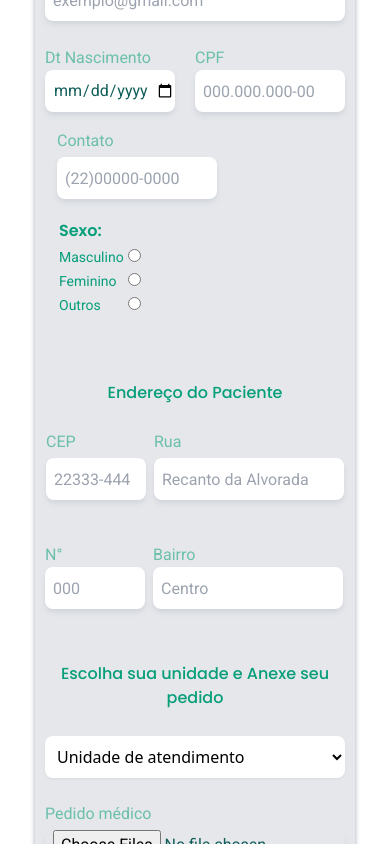
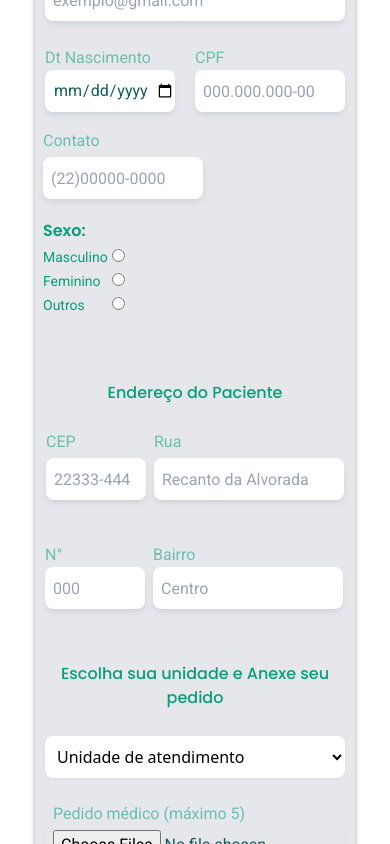
Before and after one commit to cadugomes06/Fast-Lab, a React (Vite) app: page /user/solicitacao in a window 390 px wide. Shown: the part 840-1684 px from the top of the page. Built offline with nearby package versions, Linux system fonts and the light colour scheme.

Commit message:
reparando erros na responsividade do formulário

```diff
--- a/src/pages/User/Form/Form.tsx
+++ b/src/pages/User/Form/Form.tsx
@@ -58,7 +58,6 @@ const Form = () => {
   useEffect(() => {
     let imgs: any = fileUrl;
     const urls: string[] = [];
-    setLoading(true)
 
     const uploadPromises = imgs.map(async (file: any) => {
       const docRef = ref(storage, `documentos/${file?.name}`);
@@ -76,7 +75,6 @@ const Form = () => {
           ...prevImageURL,
           urls: prevImageURL.urls.concat(urls),
         }));
-        setLoading(false)
       })
 }, [fileUrl]);
 
@@ -343,7 +341,7 @@ const Form = () => {
                   onChange={(e) => setCardNumber(e.target.value)}
                 />
                 {cardnumberError ? (
-                  <p className="absolute mt-[-14px] pl-2 text-red-500">
+                  <p className="absolute mt-[-14px] pl-2 text-red-500 sm:pl-0 sm:mt-[4.5rem]">
                     {cardnumberError}
                   </p>
                 ) : (
@@ -468,7 +466,7 @@ const Form = () => {
               </div>
 
               <div className="max-h-max w-full md:w-[350px]">
-                <div className="flex flex-col pl-12 md:pl-0 sm:pl-6">
+                <div className="flex flex-col pl-12 md:pl-0 sm:pl-2">
                   <label
                     htmlFor="phonenumber"
                     style={{ color: "var(--color-secondary)" }}
@@ -490,7 +488,7 @@ const Form = () => {
                </div>
 
 
-              <div className="w-full max-h-max flex justify-start pl-12 md:pl-0 md:justify-center sm:flex-col sm:pl-6">
+              <div className="w-full max-h-max flex justify-start pl-12 md:pl-0 md:justify-center sm:flex-col sm:pl-2">
                 <div className="flex items-center sm:mb-1">
                   <h2
                     style={{ color: "var(--color-main)" }}
@@ -686,8 +684,8 @@ const Form = () => {
               <div className="md:flex md:flex-col sm:w-full sm:justify-center sm:items-center">
               <label htmlFor="document"
                      style={{ color: "var(--color-secondary)" }}
-                     className="w-[350px] sm:w-[300px] pb-1" >
-                Pedido médico
+                     className="w-[350px] sm:w-[300px] pb-1 sm:pl-2" >
+                Pedido médico (máximo 5)
               </label>
               <Input
                 type="file"
@@ -701,19 +699,6 @@ const Form = () => {
               </div>
             </div>
 
-          {loading ? (
-               <div className="flex justify-center">
-               <Button
-                 text="Carregando imagens..."
-                 width={isMobile? '300px' : '350px'}
-                 height="42px"
-                 marginTop="1rem"
-                 marginBottom=""
-                 disabled=''
-                 onClick={createRequest}
-               />
-             </div>
-          ) : (
             <div className="flex justify-center">
             <Button
               text="Enviar"
@@ -724,7 +709,6 @@ const Form = () => {
               onClick={createRequest}
             />
           </div>
-          )}
 
 
           </div>
```
